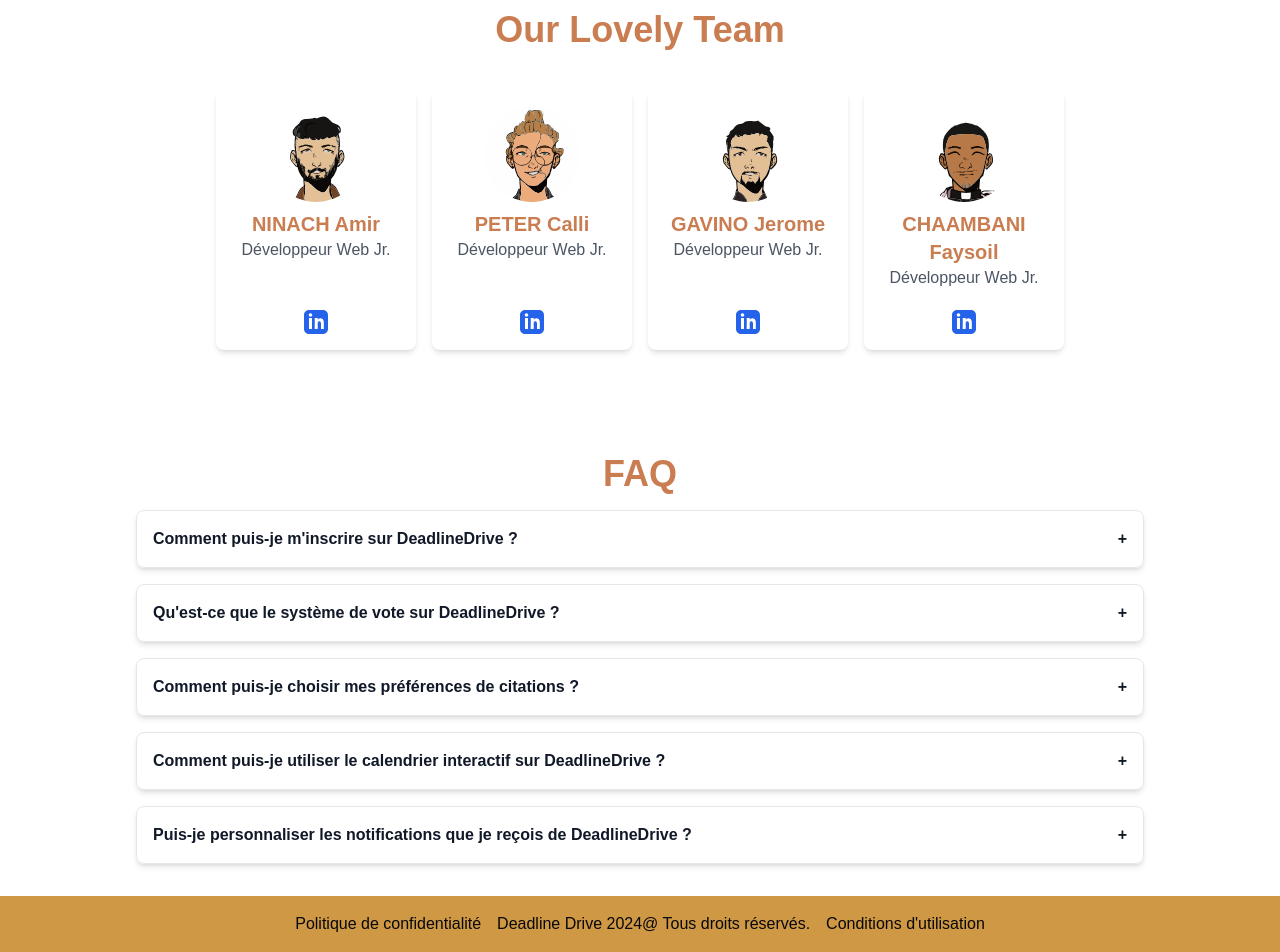
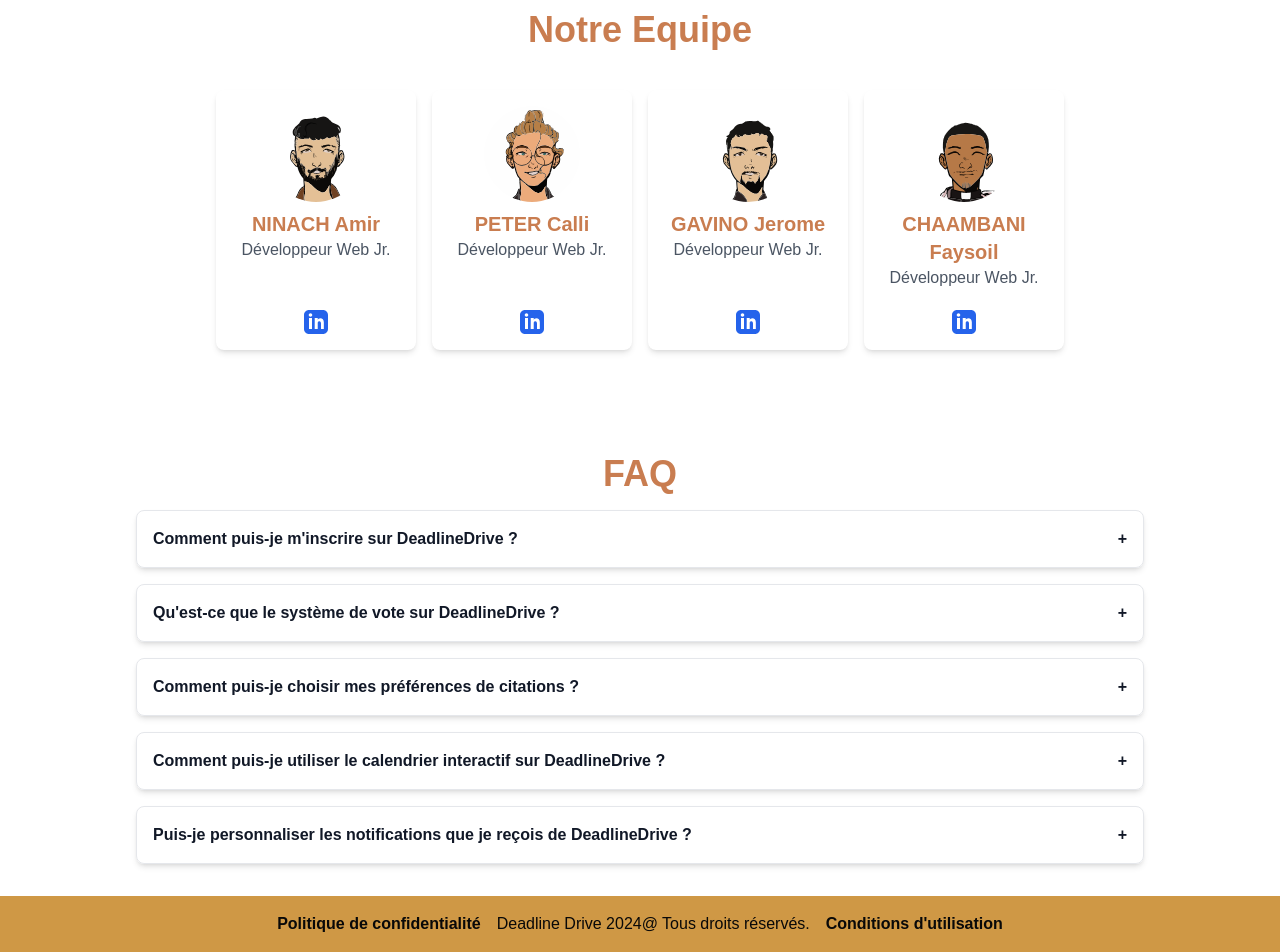
Before and after one commit to jlaron230/deadlinedrive02, a React (Vite) app in the folder frontend/: page /about in a window 1280 px wide. Shown: the part 913-1865 px from the top of the page. Built offline with nearby package versions, Linux system fonts and the light colour scheme.

Commit message:
added style

```diff
--- a/frontend/src/components/AboutContent/AboutContent.jsx
+++ b/frontend/src/components/AboutContent/AboutContent.jsx
@@ -108,7 +108,7 @@ const AboutContent = () => {
         </section>
         <section className="my-8 px-2 py-8">
           <h2 className="text-4xl text-caramel font-bold text-center mb-8">
-            Our Lovely Team
+            Notre Equipe
           </h2>
           <div className="flex justify-center items-center flex-wrap">
             {teamMembers.map((member, index) => (
--- a/frontend/src/components/Footer/Footer.jsx
+++ b/frontend/src/components/Footer/Footer.jsx
@@ -6,13 +6,13 @@ const Footer = () => {
     <footer className="bg-custom-main-orange text-center py-4"> {/* Footer with custom orange background, centered text, and vertical padding */}
       <div className="max-w-7xl mx-auto px-4 sm:px-6 lg:px-8"> {/* Centered container with max width and horizontal padding */}
         <div className="flex flex-col md:flex-row justify-center items-center space-y-2 md:space-y-0 md:space-x-4"> {/* Flex container with column layout for mobile and row layout for desktop */}
-          <Link to="/legal-notice" className="text-custom-black hover:text-gray-200"> {/* Link to the legal notice page */}
+          <Link to="/legal-notice" className="text-custom-black font-bold hover:text-gray-200"> {/* Link to the legal notice page */}
             Politique de confidentialité
           </Link>
           <span className="text-custom-black"> {/* Text indicating copyright */}
             Deadline Drive 2024@ Tous droits réservés.
           </span>
-          <Link to="/privacy-policy" className="text-custom-black hover:text-gray-200"> {/* Link to the privacy policy page */}
+          <Link to="/privacy-policy" className="text-custom-black font-bold hover:text-gray-200"> {/* Link to the privacy policy page */}
             Conditions d'utilisation
           </Link>
         </div>
--- a/frontend/src/components/Notifications/Notifications.jsx
+++ b/frontend/src/components/Notifications/Notifications.jsx
@@ -90,7 +90,7 @@ function NotificationsComponent({ isOpen, onClose }) {
                             className="mt-4 px-4 py-2 bg-blue-500 text-white rounded hover:bg-blue-700"
                             onClick={onClose}
                         >
-                            Close
+                            Fermer
                         </button>
                     </div>
                 </motion.div>
```
